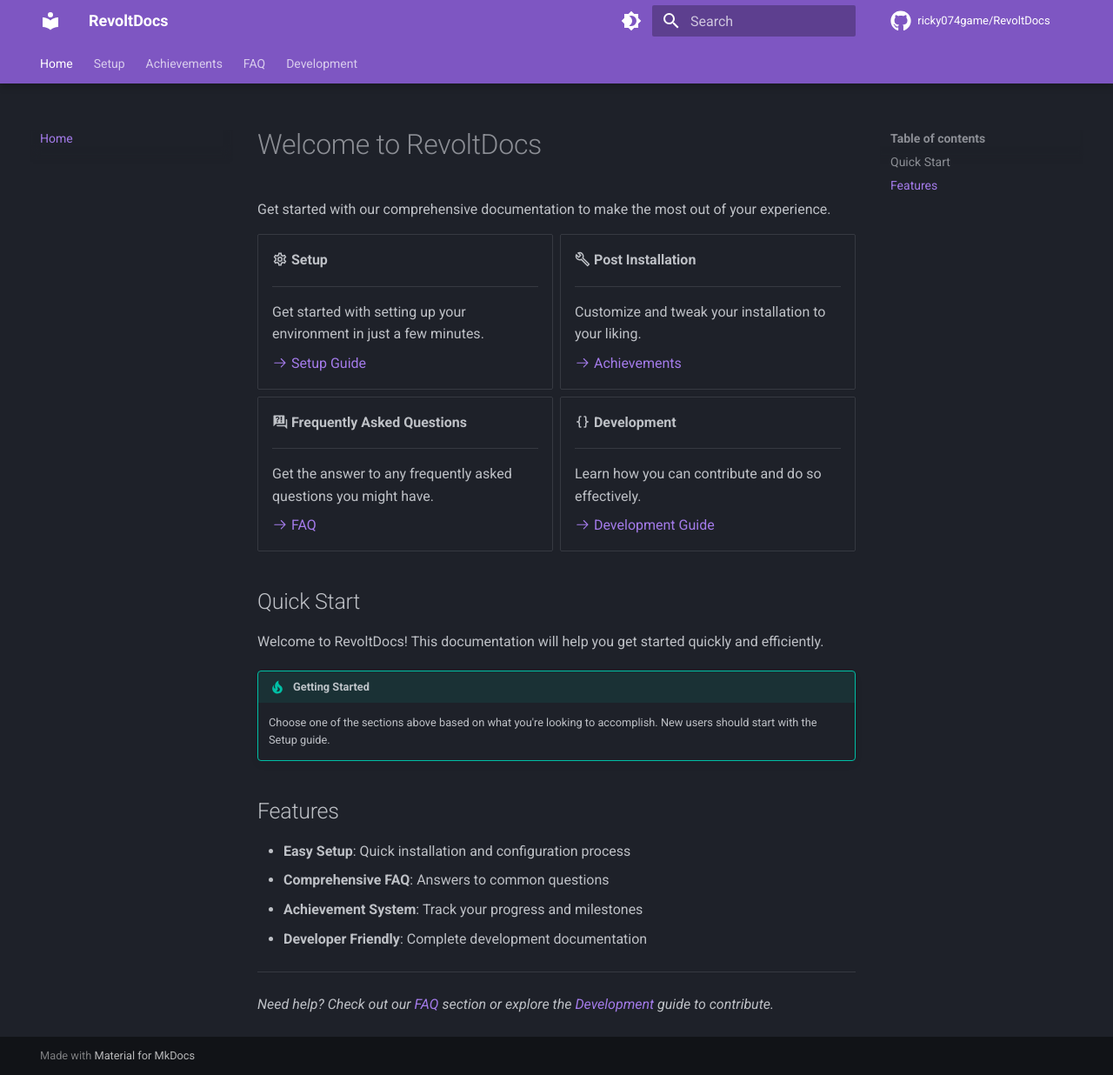
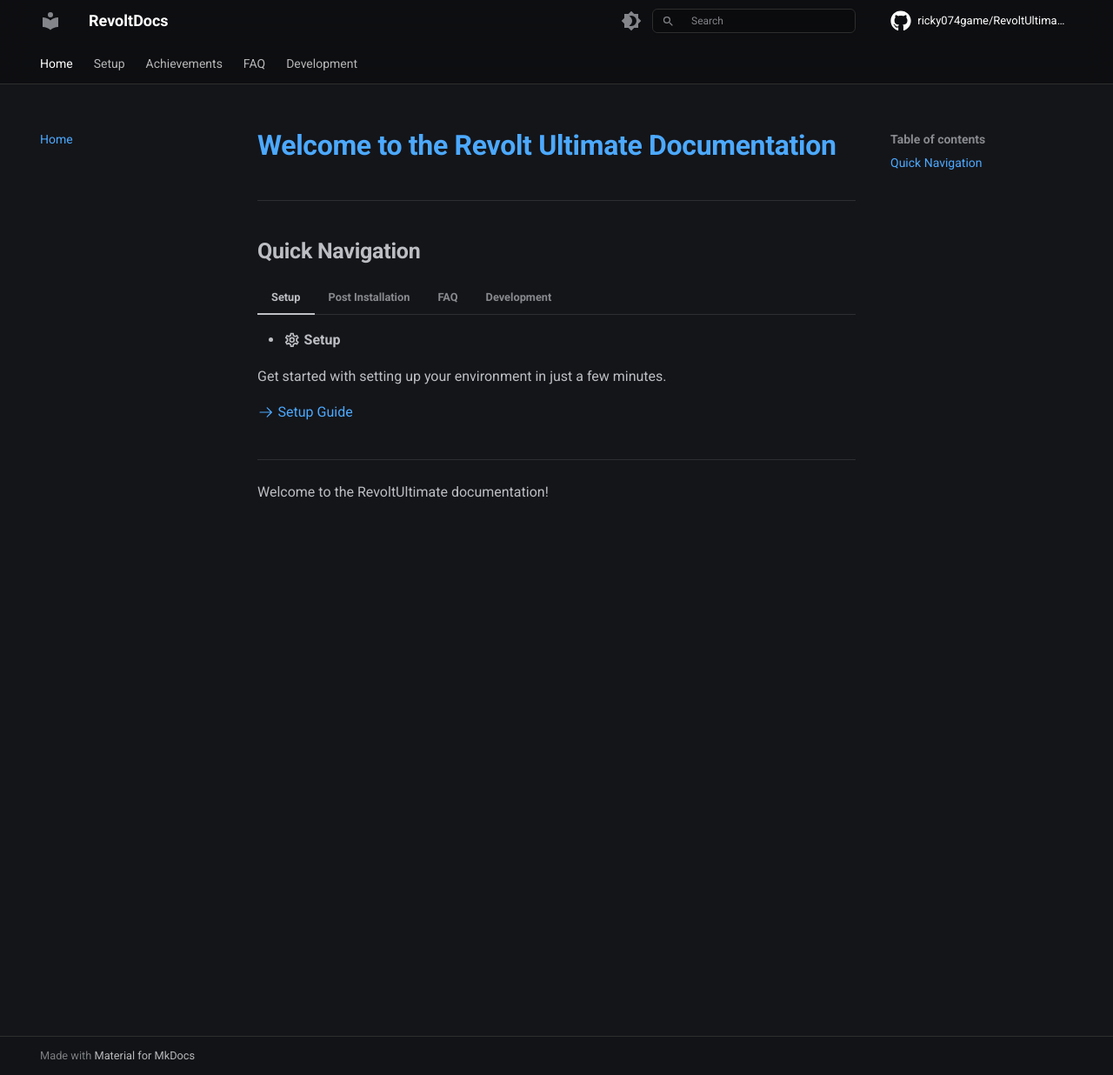
Before and after one commit to ricky074game/RevoltDocs, an MkDocs documentation site: the page built from docs/index.md, in a window 1280 px wide and 1236 px high. Shown: the whole window at 87% size. Built offline with MkDocs 1.6.1 and Material for MkDocs 9.7.7, drawn with Linux system fonts in a browser that asks for light colours; comment, search, counter and statistics services are not loaded.

Commit message:
Fixed the simple stuff and added some documents. Documentation comes next baby

```diff
--- a/docs/achievements.md
+++ /dev/null
@@ -1,126 +0,0 @@
-# Achievements
-
-Track your progress and unlock achievements as you explore and contribute to the project!
-
-## Getting Started Achievements
-
-<div class="grid cards" markdown>
-
--   :material-trophy: **First Steps**
-
-    ---
-
-    Complete the basic setup process
-
-    **Status**: :material-check-circle:{ .green } Unlocked
-
--   :material-rocket-launch: **Up and Running**
-
-    ---
-
-    Successfully start the development server
-
-    **Status**: :material-circle-outline:{ .grey } Locked
-
--   :material-palette: **Theme Master**
-
-    ---
-
-    Customize the site theme colors
-
-    **Status**: :material-circle-outline:{ .grey } Locked
-
-</div>
-
-## Content Creation Achievements
-
-<div class="grid cards" markdown>
-
--   :material-file-document-edit: **Content Creator**
-
-    ---
-
-    Create your first markdown page
-
-    **Status**: :material-circle-outline:{ .grey } Locked
-
--   :material-image-multiple: **Media Master**
-
-    ---
-
-    Add images and media to your documentation
-
-    **Status**: :material-circle-outline:{ .grey } Locked
-
--   :material-format-list-bulleted: **List Maker**
-
-    ---
-
-    Use advanced markdown features (tables, lists, code blocks)
-
-    **Status**: :material-circle-outline:{ .grey } Locked
-
-</div>
-
-## Expert Level Achievements
-
-<div class="grid cards" markdown>
-
--   :material-code-json: **Configuration Expert**
-
-    ---
-
-    Master the mkdocs.yml configuration
-
-    **Status**: :material-circle-outline:{ .grey } Locked
-
--   :material-github: **Contributor**
-
-    ---
-
-    Make your first contribution to the project
-
-    **Status**: :material-circle-outline:{ .grey } Locked
-
--   :material-star-four-points: **Documentation Star**
-
-    ---
-
-    Complete all achievements and become a documentation expert
-
-    **Status**: :material-circle-outline:{ .grey } Locked
-
-</div>
-
-## Progress Tracking
-
-### Your Current Stats
-
-- **Total Achievements**: 9
-- **Unlocked**: 1
-- **Progress**: 11%
-
-!!! info "How to Unlock Achievements"
-    Achievements are unlocked automatically as you complete various tasks and milestones. Keep exploring the documentation and contributing to unlock more!
-
-### Recent Activity
-
-- ✅ **First Steps** - Completed basic setup (Just now)
-- ⏳ Working on **Up and Running** achievement
-- 📋 Next: Complete the development server setup
-
-## Leaderboard
-
-| Rank | User | Achievements | Points |
-|------|------|-------------|--------|
-| 🥇 | DocMaster | 9/9 | 450 |
-| 🥈 | CodeWizard | 8/9 | 400 |
-| 🥉 | MarkdownPro | 7/9 | 350 |
-| 4 | **You** | 1/9 | 50 |
-
-!!! tip "Pro Tip"
-    Complete achievements in order for the best learning experience. Each achievement builds on the previous ones!
-
----
-
-Ready to unlock more achievements? Head back to the [Setup](setup.md) guide to continue your journey!
--- a/docs/index.md
+++ b/docs/index.md
@@ -1,61 +1,37 @@
-# Welcome to RevoltDocs
-
-Get started with our comprehensive documentation to make the most out of your experience.
-
-<div class="grid cards" markdown>
-
--   :material-cog-outline: **Setup**
-
-    ---
-
-    Get started with setting up your environment
-    in just a few minutes.
-
-    [:octicons-arrow-right-24: Setup Guide](setup.md)
-
--   :material-wrench-outline: **Post Installation**
-
-    ---
-
-    Customize and tweak your installation
-    to your liking.
-
-    [:octicons-arrow-right-24: Achievements](achievements.md)
-
--   :material-frequently-asked-questions: **Frequently Asked Questions**
-
-    ---
-
-    Get the answer to any frequently asked
-    questions you might have.
-
-    [:octicons-arrow-right-24: FAQ](faq.md)
-
--   :material-code-braces: **Development**
-
-    ---
-
-    Learn how you can contribute and
-    do so effectively.
-
-    [:octicons-arrow-right-24: Development Guide](development.md)
-
-</div>
-
-## Quick Start
-
-Welcome to RevoltDocs! This documentation will help you get started quickly and efficiently.
-
-!!! tip "Getting Started"
-    Choose one of the sections above based on what you're looking to accomplish. New users should start with the Setup guide.
-
-## Features
-
-- **Easy Setup**: Quick installation and configuration process
-- **Comprehensive FAQ**: Answers to common questions
-- **Achievement System**: Track your progress and milestones
-- **Developer Friendly**: Complete development documentation
+# Welcome to the Revolt Ultimate Documentation
 
 ---
 
-*Need help? Check out our [FAQ](faq.md) section or explore the [Development](development.md) guide to contribute.*
+## Quick Navigation
+
+=== "Setup"
+    - :material-cog-outline: **Setup**
+
+      Get started with setting up your environment in just a few minutes.
+
+      [:octicons-arrow-right-24: Setup Guide](setup.md)
+
+=== "Post Installation"
+    - :material-wrench-outline: **Post Installation**
+
+      Customize and tweak your installation to your liking.
+
+      [:octicons-arrow-right-24: Achievements](achievements.md)
+
+=== "FAQ"
+    - :material-frequently-asked-questions: **Frequently Asked Questions**
+
+      Get the answer to any frequently asked questions you might have.
+
+      [:octicons-arrow-right-24: FAQ](faq.md)
+
+=== "Development"
+    - :material-code-braces: **Development**
+
+      Learn how you can contribute and do so effectively.
+
+      [:octicons-arrow-right-24: Development Guide](development.md)
+
+
+---
+Welcome to the RevoltUltimate documentation!
--- /dev/null
+++ b/docs/styles.css
@@ -0,0 +1,349 @@
+/* -------------------------------------------------------------------------------- */
+/* Modified from https://github.com/hummingbot/hummingbot-site - Apache-2.0 license */
+/* -------------------------------------------------------------------------------- */
+
+/*
+   ===============================
+    Font configuration
+   ===============================
+*/
+
+@import url('https://fonts.googleapis.com/css2?family=Inter:wght@600&display=swap');
+.md-header__topic:first-child {
+    font-weight: 700;
+}
+.md-typeset h1 {
+    font-weight: 700;
+    color: var(--md-typeset-a-color);
+}
+.md-typeset h2,
+.md-typeset h3,
+.md-typeset h4 {
+    font-weight: 600 !important
+}
+.accent a {
+    font-weight: 500;
+}
+
+
+/*
+   =================
+    Colour scheme
+   =================
+*/
+
+:root,
+[data-md-color-scheme="default"] {
+    --md-default-bg-color: hsl(0, 0%, 98%);
+    --md-primary-fg-color: hsl(0, 0%, 100%);
+    --md-primary-fg-color--light: hsl(209, 100%, 65%);
+    --md-primary-fg-color--dark: hsl(209, 100%, 35%);
+    --md-primary-bg-color: hsla(0, 2%, 12%, 0.75);
+    --md-primary-bg-color--light: hsla(0, 0%, 0%, 0.54);
+    --md-accent-fg-color: hsl(209, 100%, 35%);
+    --pg-light-border: hsl(220, 13%, 91%);
+    --hb-hero-color: hsl(0, 0%, 18%);
+}
+
+:root,
+[data-md-color-scheme="slate"] {
+    --md-default-bg-color: hsl(228, 11%, 9%);
+    --md-primary-fg-color: hsla(240, 10%, 4%, 0.5);
+    --md-primary-fg-color--light: hsl(209, 100%, 65%);
+    --md-primary-fg-color--dark: hsl(209, 100%, 80%);
+    --md-primary-bg-color: hsla(0, 0%, 0%, 0.75);
+    --md-primary-bg-color--light: hsla(0, 0%, 0%, 0.54);
+    --md-accent-fg-color: hsl(209, 100%, 80%);
+    --pg-light-border: hsl(0, 0%, 18%);
+    --hb-hero-color: hsl(209, 100%, 65%);
+}
+
+
+/*
+   ===============================
+    Gradient coming from header
+   ===============================
+*/
+
+[data-md-color-scheme="slate"] .header-gradient {
+    background: radial-gradient(70.81% 208.07% at 49.97% 160.07%, rgba(0, 78, 150, 0.18) 0%, rgba(2, 24, 45, 0) 100%);
+    z-index: -99;
+    width: 100%;
+    filter: blur(100px);
+    height: 30.5vh;
+    transform: rotate(180deg);
+    position: absolute;
+}
+
+/* Remove weird gradient that appears with gradient header
+   Not ideal as the section's label scrolls instead of being sticky */
+.md-nav--secondary .md-nav__title,
+.md-nav--lifted>.md-nav__list>.md-nav__item--active>.md-nav__link {
+    background: none !important;
+    box-shadow: none !important;
+    position: unset !important;
+}
+
+
+/*
+   ===============================
+    Customise cards - such as
+    on Home page
+   ===============================
+*/
+
+/* Remove box shadow & border */
+.md-typeset .grid.cards>ol>li:focus-within,
+.md-typeset .grid.cards>ol>li:hover,
+.md-typeset .grid.cards>ul>li:focus-within,
+.md-typeset .grid.cards>ul>li:hover,
+.md-typeset .grid>.card:focus-within,
+.md-typeset .grid>.card:hover {
+    box-shadow: none !important;
+    border-color: hsla(209, 100%, 65%, 0.5);
+}
+
+/* Make rounded */
+.md-typeset .grid.cards>ol>li,
+.md-typeset .grid.cards>ul>li,
+.md-typeset .grid>.card {
+    border-radius: 7px;
+}
+
+/* Change colour */
+.md-typeset .grid.cards>ul>li {
+    background-color: var(--md-primary-fg-color);
+}
+
+/* Hide shadow under navigation */
+.md-header[data-md-state="shadow"],
+.md-header--shadow {
+    box-shadow: none;
+}
+
+
+/*
+   ===============================
+    Blurred header
+   ===============================
+*/
+
+/* Unsupported blur fallback */
+.md-header,
+.md-tabs {
+    background-color: hsla(0, 0%, 100%, 0.95);
+}
+[data-md-color-scheme="slate"] .md-header,
+[data-md-color-scheme="slate"] .md-tabs {
+    background-color: hsla(0, 0%, 4%, 0.95);
+}
+
+/* Blurred header on devices which support it */
+@supports ((-webkit-backdrop-filter: none) or (backdrop-filter: none)) {
+
+    .md-header,
+    .md-tabs {
+        background-color: hsla(0, 0%, 100%, 0.6);
+        -webkit-backdrop-filter: blur(12px);
+        backdrop-filter: blur(12px);
+    }
+
+    [data-md-color-scheme="slate"] .md-header,
+    [data-md-color-scheme="slate"] .md-tabs {
+        background-color: hsla(240, 10%, 4%, 0.5);
+        -webkit-backdrop-filter: blur(12px);
+        backdrop-filter: blur(12px);
+    }
+}
+
+/* Fix mobile search with blurred header
+   Causes a delay when opening search, not optimal */
+[data-md-scrolllock] .md-header,
+[data-md-scrolllock] .md-tabs {
+    -webkit-backdrop-filter: none !important;
+    backdrop-filter: none !important;
+}
+
+/* Header border */
+header[class="md-header md-header--shadow"],
+nav[class="md-tabs"] {
+    border-bottom: 1px solid var(--pg-light-border);
+}
+
+/* Make light/dark mode button less bright */
+.md-header__button {
+    color: var(--md-default-fg-color--light);
+}
+
+/* White text */
+[data-md-color-scheme="slate"] .md-header>*,
+[data-md-color-scheme="slate"] .md-tabs {
+    color: hsl(0, 0%, 100%);
+}
+
+
+/*
+   ===============================
+    Customise mobile sidebar
+   ===============================
+*/
+
+[data-md-color-scheme="slate"] .md-nav--primary .md-nav__title[for="__drawer"] {
+    color: var(--md-typeset-a-color);
+}
+
+[data-md-color-scheme="slate"] .md-nav--primary .md-nav__title {
+    background-color: var(--md-primary-fg-color);
+}
+
+[data-md-color-scheme="default"] .md-nav--primary .md-nav__title {
+    background-color: var(--md-default-fg-color--lightest);
+}
+
+[data-md-color-scheme="default"] .md-nav__source {
+    background-color: var(--md-primary-fg-color--light);
+    color: white;
+}
+
+
+/*
+   ===============================
+    Customise search - make
+    it round and such
+   ===============================
+*/
+
+@media screen and (min-width: 60em) {
+    .md-search__overlay {
+        background-color: transparent;
+    }
+
+    .md-search__form {
+        border: 1px solid var(--pg-light-border);
+        background-color: var(--md-primary-fg-color) !important;
+        box-shadow: hsla(0, 0%, 0%, 0) 0px 0px 0px 0px, hsla(0, 0%, 0%, 0) 0px 0px 0px 0px, hsla(0, 0%, 0%, 0.02) 0px 1px 3px 0px, hsla(0, 0%, 0%, 0.02) 0px 1px 2px -1px;
+        border-radius: 6px;
+        height: 1.4rem;
+    }
+
+    [data-md-toggle="search"]:checked~.md-header .md-search__form {
+        border-radius: 6px 6px 0 0;
+    }
+
+    [dir="ltr"] .md-search__output {
+        top: initial;
+        border-radius: 0 0 6px 6px;
+    }
+
+    [data-md-toggle="search"]:checked~.md-header .md-search__output {
+        box-shadow: 0 0 .6rem hsla(0, 0%, 0%, 0.07);
+    }
+
+    .md-search__input {
+        font-size: .6rem;
+    }
+
+    @media screen and (min-width: 60em) {
+        .md-search__suggest {
+            font-size: .6rem;
+        }
+    }
+
+    .md-search__options {
+        top: .05rem;
+    }
+
+    .md-search__icon,
+    .md-search__input::placeholder {
+        color: var(--md-default-fg-color--light) !important;
+    }
+
+    .md-search__icon svg {
+        width: .75rem;
+        height: .75rem;
+    }
+}
+
+
+/*
+   ===============================
+    Customise footer
+   ===============================
+*/
+
+.md-footer {
+    margin-top: 1rem;
+    border-top: 1px solid var(--pg-light-border);
+}
+
+
+/*
+   ===============================
+    Customise buttons
+   ===============================
+*/
+
+.md-main .md-button--primary {
+    color: var(--md-primary-fg-color);
+    background-color: var(--hb-hero-color);
+    border-color: transparent;
+}
+
+.md-typeset .md-button:focus {
+    background: transparent;
+}
+
+
+/*
+   ===============================
+    Customise links
+   ===============================
+*/
+
+.accent {
+    color: var(--md-typeset-a-color);
+}
+
+/* Improve contrast on link colours */
+[data-md-color-scheme="default"]>* {
+    --md-typeset-a-color: hsl(209, 100%, 65%);
+}
+
+[data-md-color-scheme="slate"]>* {
+    --md-typeset-a-color: hsl(209, 100%, 65%);
+}
+
+
+/*
+   ===============================
+    Customise announcement bar
+   ===============================
+*/
+
+.md-banner {
+    background-color: var(--md-typeset-a-color);
+    color: var(--md-default-bg-color);
+    font-weight: 700;
+}
+
+
+/*
+   ===============================
+    Misc
+   ===============================
+*/
+
+/* Correct page icon size */
+.md-nav__link svg {
+    width: 22px;
+}
+
+.noJs {
+    display: none
+}
+
+.twemoji {
+    --md-icon-size: 1.225em !important;
+    height: var(--md-icon-size);
+    width: var(--md-icon-size);
+}
--- a/mkdocs.yml
+++ b/mkdocs.yml
@@ -5,35 +5,47 @@ theme:
   name: material
   palette:
     - scheme: slate
-      primary: deep purple
+      primary: black
       accent: purple
       toggle:
         icon: material/brightness-4
         name: Switch to light mode
     - scheme: default
-      primary: deep purple
+      primary: white
       accent: purple
       toggle:
         icon: material/brightness-7
         name: Switch to dark mode
   features:
     - navigation.tabs
-    - navigation.tabs.sticky
-    - navigation.sections
-    - navigation.expand
     - navigation.top
+    - navigation.instant
+    - navigation.instant.prefetch
+    - navigation.path
+    - navigation.prune
     - search.highlight
     - search.share
   icon:
     repo: fontawesome/brands/github
 
-repo_url: https://github.com/ricky074game/RevoltDocs
-repo_name: ricky074game/RevoltDocs
+repo_url: https://github.com/ricky074game/RevoltUltimate
+repo_name: ricky074game/RevoltUltimate
 
 nav:
   - Home: index.md
   - Setup: setup.md
-  - Achievements: achievements.md
+  - Achievements:
+      - Getting Started:  achievements/achievements.md
+      - Steam:
+          - SteamScrape: achievements/Steam/SteamScrape.md
+          - SteamAPI: achievements/Steam/SteamAPI.md
+      - Pirated Steam:
+          - Inside Game Folder: achievements/Steam/InsideGameFolder.md
+          - Outside Game Folder: achievements/Steam/OutsideGameFolder.md
+      - GOG:
+          - CometOffline: achievements/GOG/CometOffline.md
+          - Comet Normal: achievements/GOG/Comet.md
+          - GOG Scrape: achievements/GOG/GOGScrape.md
   - FAQ: faq.md
   - Development: development.md
 
@@ -52,3 +64,6 @@ markdown_extensions:
   - pymdownx.emoji:
       emoji_index: !!python/name:material.extensions.emoji.twemoji
       emoji_generator: !!python/name:material.extensions.emoji.to_svg
+
+extra_css:
+  - styles.css
```
Also changed, not shown: docs/achievements/GOG/Comet.md (added, +8 -0 lines), docs/achievements/GOG/CometOffline.md (added, +8 -0 lines), docs/achievements/GOG/GOGScrape.md (added, +8 -0 lines), docs/achievements/Steam/InsideGameFolder.md (added, +8 -0 lines), docs/achievements/Steam/OutsideGameFolder.md (added, +8 -0 lines), docs/achievements/Steam/SteamAPI.md (added, +8 -0 lines), docs/achievements/Steam/SteamScrape.md (added, +8 -0 lines), docs/achievements/achievements.md (added, +8 -0 lines), docs/setup.md (+1 -1 lines).
